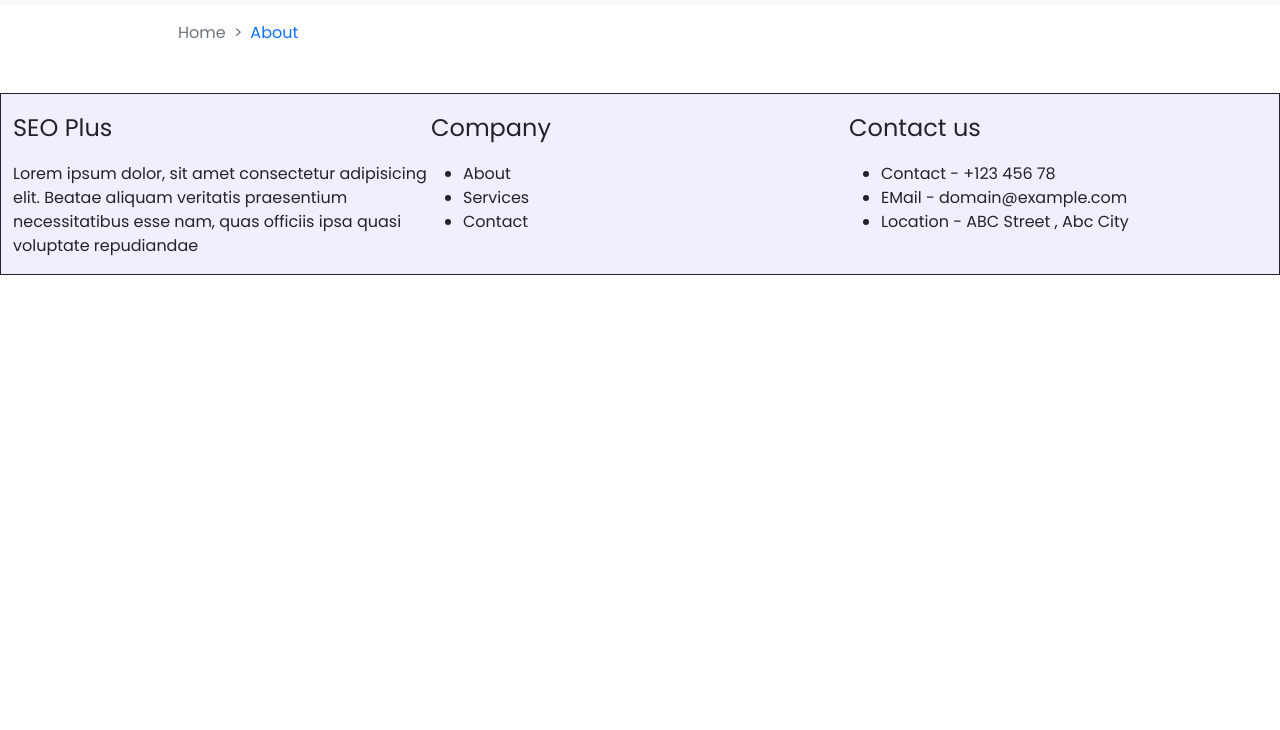
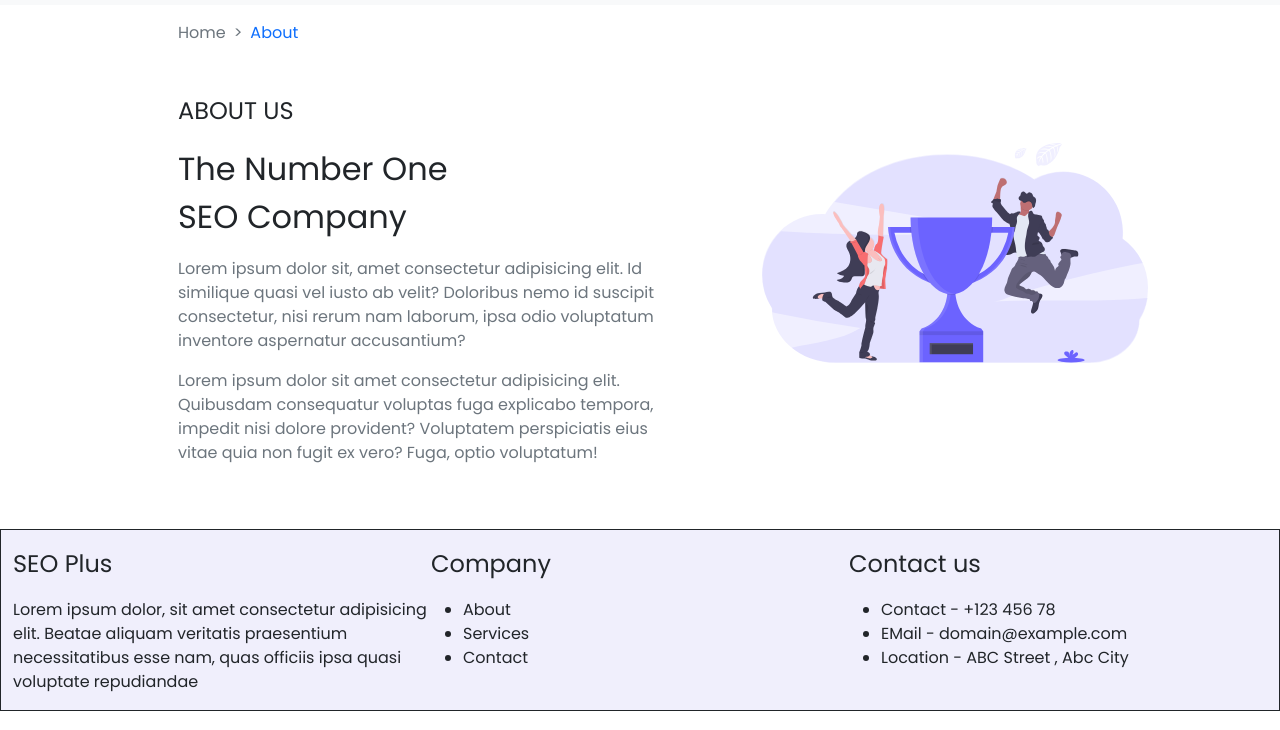
Before and after one commit to Kartik8309/BS-Proj, a website: page about/about.html in a window 1280 px wide. Shown: the part 70-800 px from the top of the page. Drawn offline with nearby package versions, Linux system fonts and the light colour scheme.

Commit message:
about page done

```diff
--- a/about/about.html
+++ b/about/about.html
@@ -51,9 +51,21 @@
       </div>
 
       <!-- content 1  -->
-      <div class="container">
-
-      </div>
+      <div class="container mt-5">
+        <div class="d-flex ms-5">
+              <div class="col" >
+                  <p class="ms-5 fs-4" >ABOUT US</p>
+                  <p class="contentText fs-2 ms-5">
+                      The Number One <br />SEO Company
+                  </p>
+                  <p class="ms-5 text-secondary">Lorem ipsum dolor sit, amet consectetur adipisicing elit. Id similique quasi vel iusto ab velit? Doloribus nemo id suscipit consectetur, nisi rerum nam laborum, ipsa odio voluptatum inventore aspernatur accusantium?</p>
+                  <p class="ms-5 text-secondary">Lorem ipsum dolor sit amet consectetur adipisicing elit. Quibusdam consequatur voluptas fuga explicabo tempora, impedit nisi dolore provident? Voluptatem perspiciatis eius vitae quia non fugit ex vero? Fuga, optio voluptatum!</p>
+              </div>
+              <div class="col"  >
+                  <img src="../assets/undraw_winners_ao-2-o.svg" alt="content2" class="contentImg2 ms-5">
+              </div>
+          </div>
+        </div>
 
       <!-- footer starts -->
       <footer class="col">
--- a/about/styles.css
+++ b/about/styles.css
@@ -31,6 +31,11 @@
     background-color: #544de0;
 }
 
+.contentImg2 {
+    padding: 50px;
+    height: 40vh;
+}
+
 
 /* footer styling */
 .footer{
```
